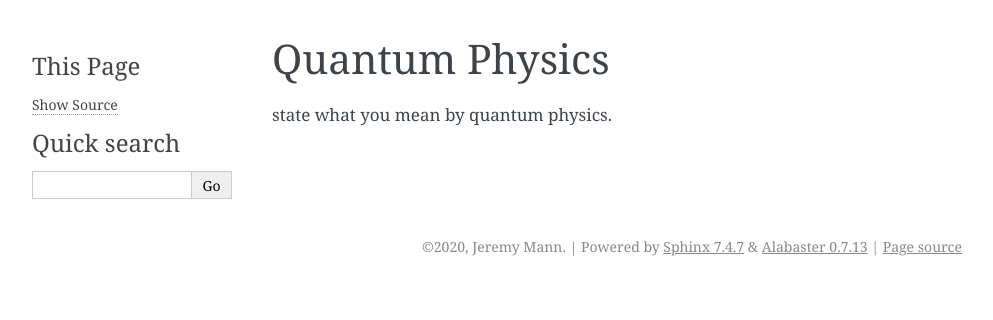
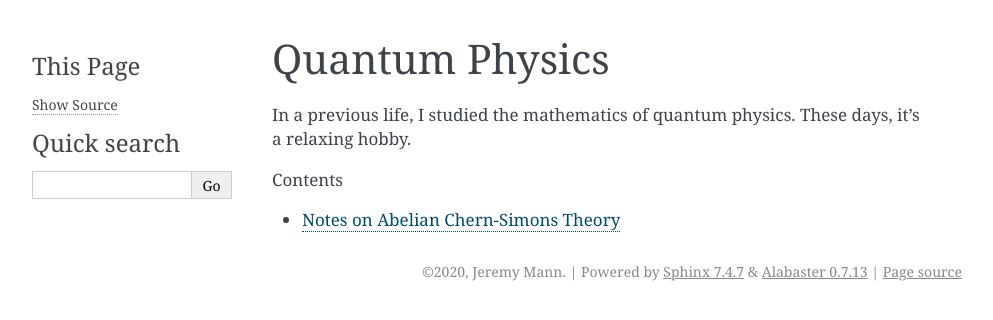
Before and after one commit to jmann277/blog, a Sphinx documentation site: the page built from docs/source/physics/quantum_physics/quantum_physics_main_page.rst, in a window 1280 px wide. Shown: the top 320 px of the page, without its empty margins (148-1141 px from the left). Built offline with Sphinx 7.4.7, drawn with Linux system fonts in a browser that asks for light colours; pages that are not in the unit, such as notebooks, are missing from menus.

Commit message:
add abelian chern simons theory notes

```diff
--- a/docs/source/physics/physics_main_page.rst
+++ b/docs/source/physics/physics_main_page.rst
@@ -4,7 +4,7 @@ Physics
 Say what you mean by physics
 
 .. toctree::
-   :maxdepth: 2
+   :maxdepth: 3
    :caption: Contents
 
    quantum_physics/quantum_physics_main_page
--- /dev/null
+++ b/docs/source/physics/quantum_physics/notes_on_abelian_chern-simons_theory.rst
@@ -0,0 +1,4 @@
+Notes on Abelian Chern-Simons Theory
+====================================
+
+A version of these notes may be found :download:`here </_static/notes_on_abelian_chern-simons_theory.pdf>`.
--- a/docs/source/physics/quantum_physics/quantum_physics_main_page.rst
+++ b/docs/source/physics/quantum_physics/quantum_physics_main_page.rst
@@ -1,8 +1,10 @@
 Quantum Physics
 ================
 
-state what you mean by quantum physics.
+In a previous life, I studied the mathematics of quantum physics. These days, it's a relaxing hobby.
 
 .. toctree::
    :maxdepth: 1
    :caption: Contents
+
+   notes_on_abelian_chern-simons_theory
```
Also changed, not shown: 1 other file.
